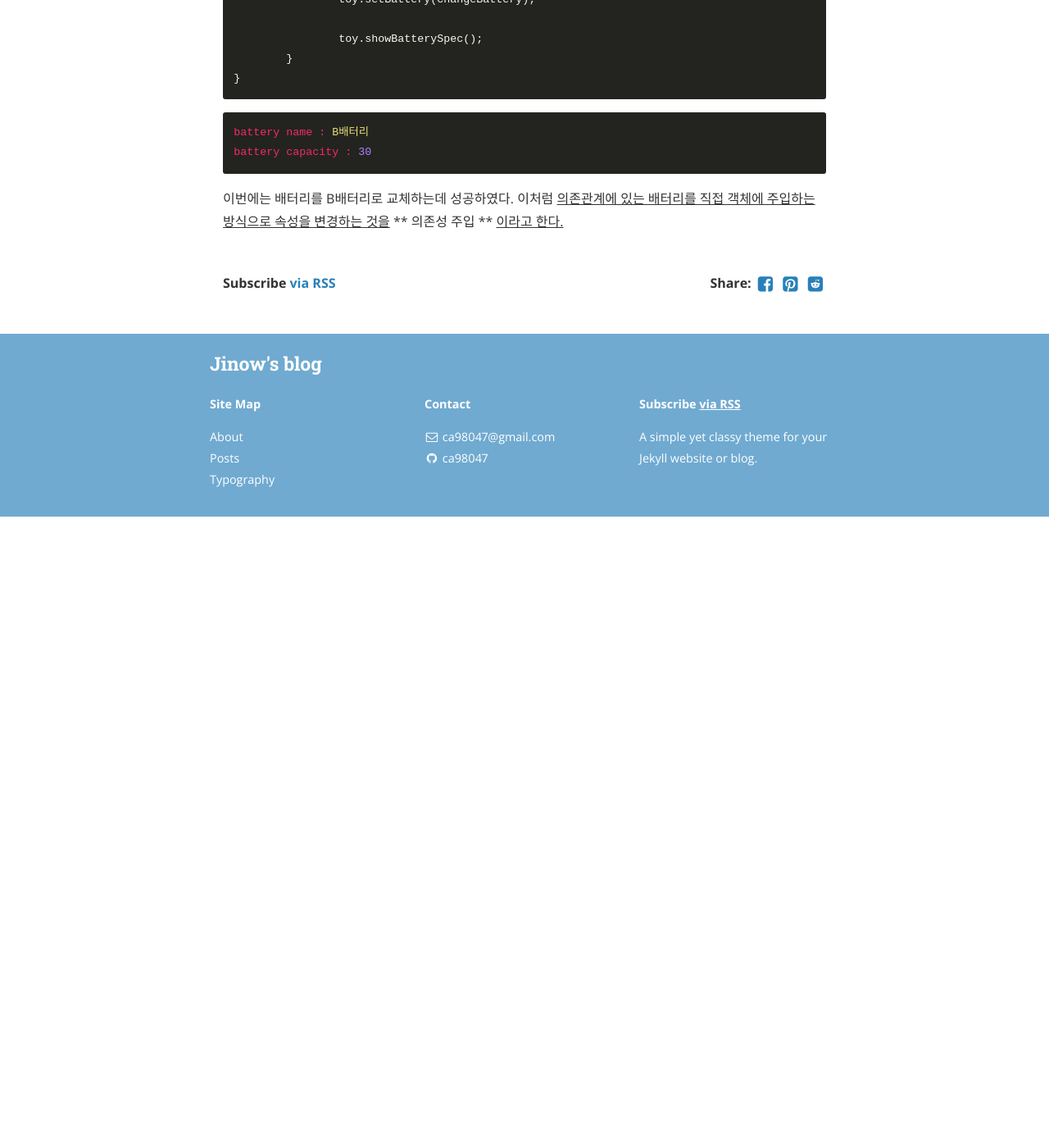
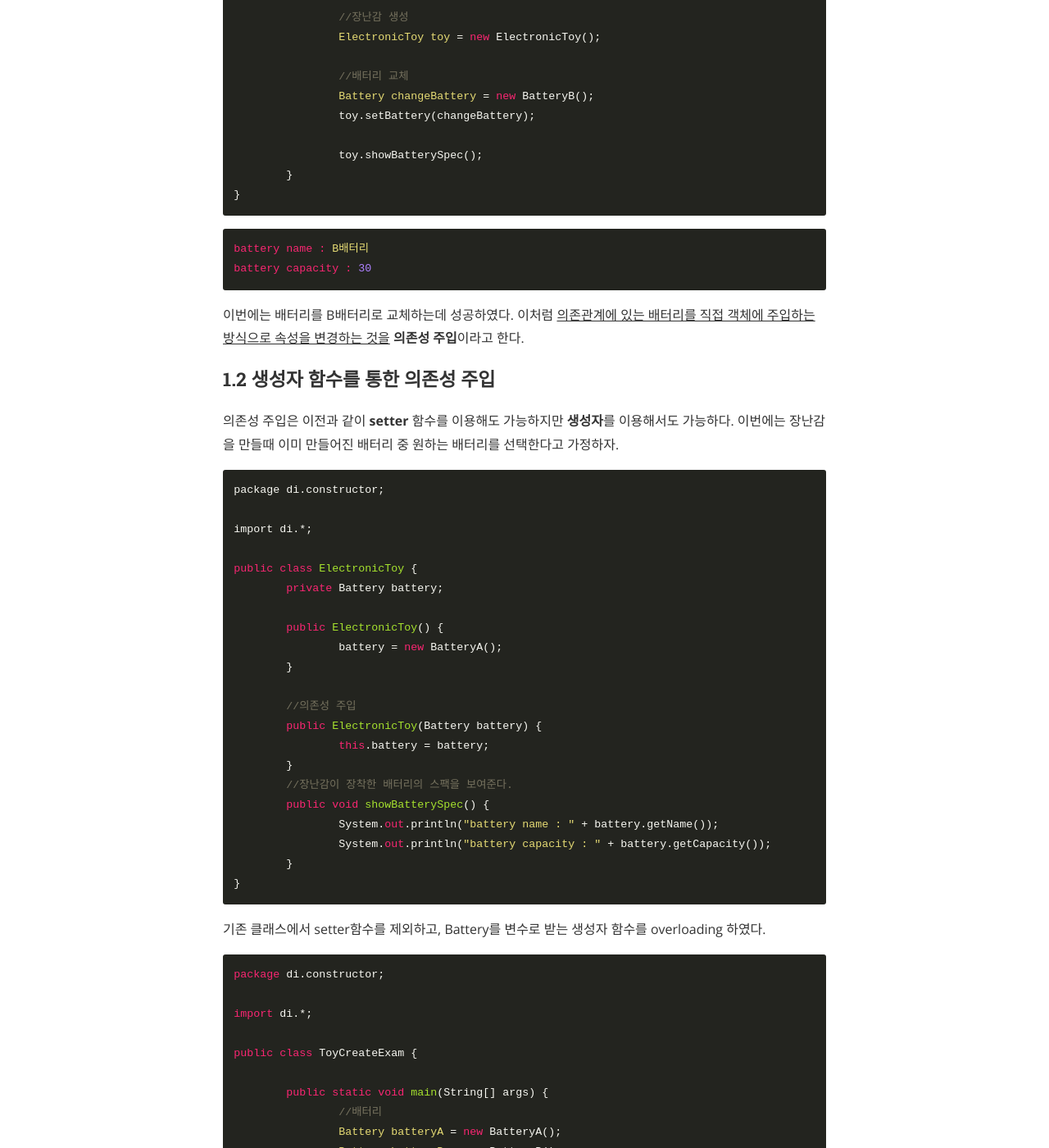
Before and after one commit to ca98047/ca98047.github.io, a Jekyll site: the page built from _posts/2018-11-17-Spring DI.markdown, in a window 1280 px wide and 1400 px high, scrolled down 3399 px. Shown: the whole window at 82% size. Built offline with Jekyll 4.4.1, drawn with Linux system fonts in a browser that asks for light colours; nearby versions of some CDN libraries; before the commit the page ends 4029 px from its top, so only the background shows below that; some of the changed text lies outside the part shown.

Commit message:
Spring DI

````diff
--- a/_posts/2018-11-13-Spring 프로젝트 실습.markdown
+++ b/_posts/2018-11-13-Spring 프로젝트 실습.markdown
@@ -9,7 +9,7 @@ date: '2018-11-13 23:18:25'
 
 이번 시간에는 XML을 통하여서 **bean객체**를 생성하고, 생성된 객체를 **IOC 컨테이너**로부터 불러와 사용하는 것을 실습해보도록 하겠다.
 
-### 자바 파일을 이용한 프로그램 실행
+### 1. 자바 파일을 이용한 프로그램 실행
 bean 객체를 사용하는 방식과 비교하기 위해 먼저 자바 파일을 통한 프로그램을 실행시켜본다.
 
 ```
@@ -30,7 +30,7 @@ public class MyClass {
 ```
 생성자를 이용하여 drive 메서드를 실행 시키는 지극히 일반적인 코드로 생성된 객체의 메서드를 잘 실행하고 있다.
 
-### XML을 통한 객체 생성 프로그램 실행
+### 2. XML을 통한 객체 생성 프로그램 실행
 지난시간에 우리는 스프링에서 존재하는 컨테이너에 대해 알아보았고, 컨테이너를 통해서 bean 객체가 생성되고 조립(DI/IOC)된다는 것을 확인하였다.
 이제 직접 xml을 통하여 spring container안에 bean 객체를 생성하고 그것을 사용해보도록 할것이다.
 
--- a/_posts/2018-11-17-Spring DI.markdown
+++ b/_posts/2018-11-17-Spring DI.markdown
@@ -6,8 +6,8 @@ categories: Spring
 layout: post
 date: '2018-11-17 23:18:25'
 ---
-
-DI란 Dependency Injection의 줄임말, 즉 의존성을 주입한다는 것을 의미한다. 그렇다면 의존성이라는 것은 무엇일까? 의존관계는 말 그대로 객체와 객체 간에 의존하고 있음을 의미한다.
+### 1. 의존성 주입
+DI란 Dependency Injection의 줄임말, 즉 의존성을 주입한다는 것을 의미한다. 그렇다면 의존성이라는 것은 무엇일까? 의존관계는 말 그대로 객체와 객체 간에 의존하고 있음. 즉, 객체 B가 변하면 객체 A도 영향을 받는 것을 의미한다.
 
 다음 코드를 통해 객체간의 의존관계가 무엇인지를 알아보도록 하자.
 ```
@@ -60,6 +60,8 @@ public class ElectronicToy {
 }
 ```
 전자 장난감을 뜻하는 ElectoricToy 클래스가 있다고 가정하자. 전자 장난감은 배터리가 있어야 돌아가기 때문에 배터리를 필요로 하고, 해당 클래스는 A배터리로 사용하고 있다. 따라서 ElectroicToy 클래스와 Battery 클래스는 서로에 대해 의존하고 있고, 우리는 이것을 **의존관계**를 갖고 있다고 한다.
+
+### 1.1 setter 함수를 통한 의존성 주입
 
 ```
 package di;
@@ -127,4 +129,55 @@ public class ToyCreateExam {
 battery name : B배터리
 battery capacity : 30
 ```
-이번에는 배터리를 B배터리로 교체하는데 성공하였다. 이처럼 <U>의존관계에 있는 배터리를 직접 객체에 주입하는 방식으로 속성을 변경하는 것을</U> ** 의존성 주입 ** <U>이라고 한다.</U>
+이번에는 배터리를 B배터리로 교체하는데 성공하였다. 이처럼 <U>의존관계에 있는 배터리를 직접 객체에 주입하는 방식으로 속성을 변경하는 것을</U> **의존성 주입**이라고 한다.
+
+### 1.2 생성자 함수를 통한 의존성 주입
+의존성 주입은 이전과 같이 **setter** 함수를 이용해도 가능하지만 **생성자**를 이용해서도 가능하다. 이번에는 장난감을 만들때 이미 만들어진 배터리 중 원하는 배터리를 선택한다고 가정하자.
+
+```
+package di.constructor;
+
+import di.*;
+
+public class ElectronicToy {
+	private Battery battery;
+
+	public ElectronicToy() {
+		battery = new BatteryA();
+	}
+
+	//의존성 주입
+	public ElectronicToy(Battery battery) {
+		this.battery = battery;
+	}
+	//장난감이 장착한 배터리의 스팩을 보여준다.
+	public void showBatterySpec() {
+		System.out.println("battery name : " + battery.getName());
+		System.out.println("battery capacity : " + battery.getCapacity());
+	}
+}
+```
+기존 클래스에서 setter함수를 제외하고, Battery를 변수로 받는 생성자 함수를 overloading 하였다.
+```
+package di.constructor;
+
+import di.*;
+
+public class ToyCreateExam {
+
+	public static void main(String[] args) {
+		//배터리
+		Battery batteryA = new BatteryA();
+		Battery batteryB = new BatteryB();
+
+		//원하는 배터리를 조립(주입)한다.
+		ElectronicToy toy = new ElectronicToy(batteryA);
+		//ElectronicToy toy = new ElectronicToy(batteryB);
+
+		toy.showBatterySpec();
+	}
+}
+```
+다음과 같이 A배터리와 B배터리가 존재하는 상태에서 객체를 생성할 때 원하는 배터리를 **생성자에 주입**하여서 장난감을 생성하였다.
+
+### 1.3 Spring Container 안에서의 의존성 주입
````
Also changed, not shown: 4 other files.
